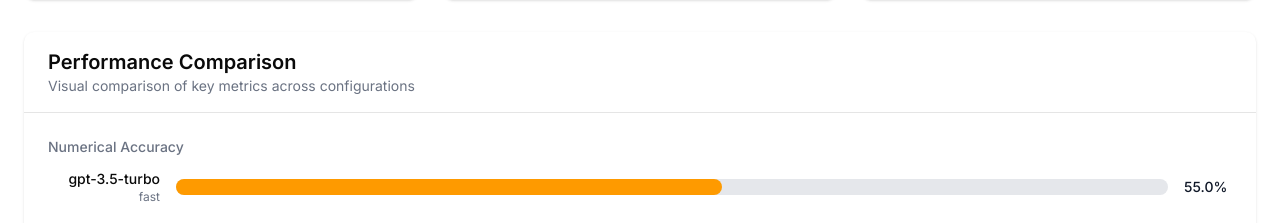
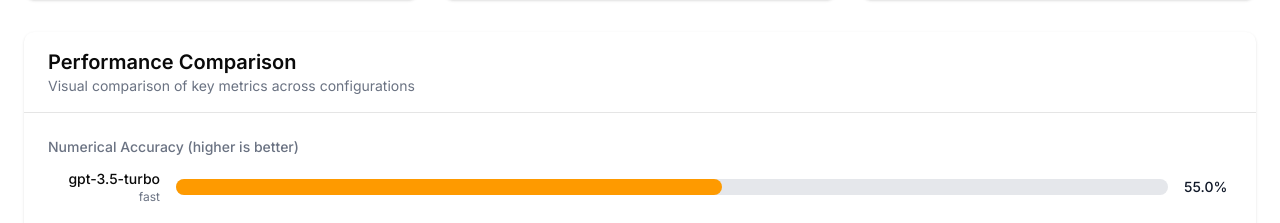
Before and after one commit to darrylwongqz/financial-qa-chatbot, a Next.js app in the folder financial-qa-frontend/: page /dashboard in a window 1280 px wide. Shown: the part 1400-1623 px from the top of the page. Built offline with nearby package versions, Linux system fonts and the light colour scheme; no server answers; sample sign-in values are in the browser's storage.

Commit message:
updated evaluations and dashboard page

```diff
--- a/financial-qa-frontend/app/(protected)/dashboard/page.tsx
+++ b/financial-qa-frontend/app/(protected)/dashboard/page.tsx
@@ -471,7 +471,7 @@
             {/* Numerical Accuracy Chart */}
             <div>
               <h3 className="text-sm font-medium text-gray-500 mb-3">
-                Numerical Accuracy
+                Numerical Accuracy (higher is better)
               </h3>
               <div className="space-y-4">
                 {typedResultsData.map((result, index) => (
```
Also changed, not shown: 1 other file (tests, documents, lock files or other folders).
